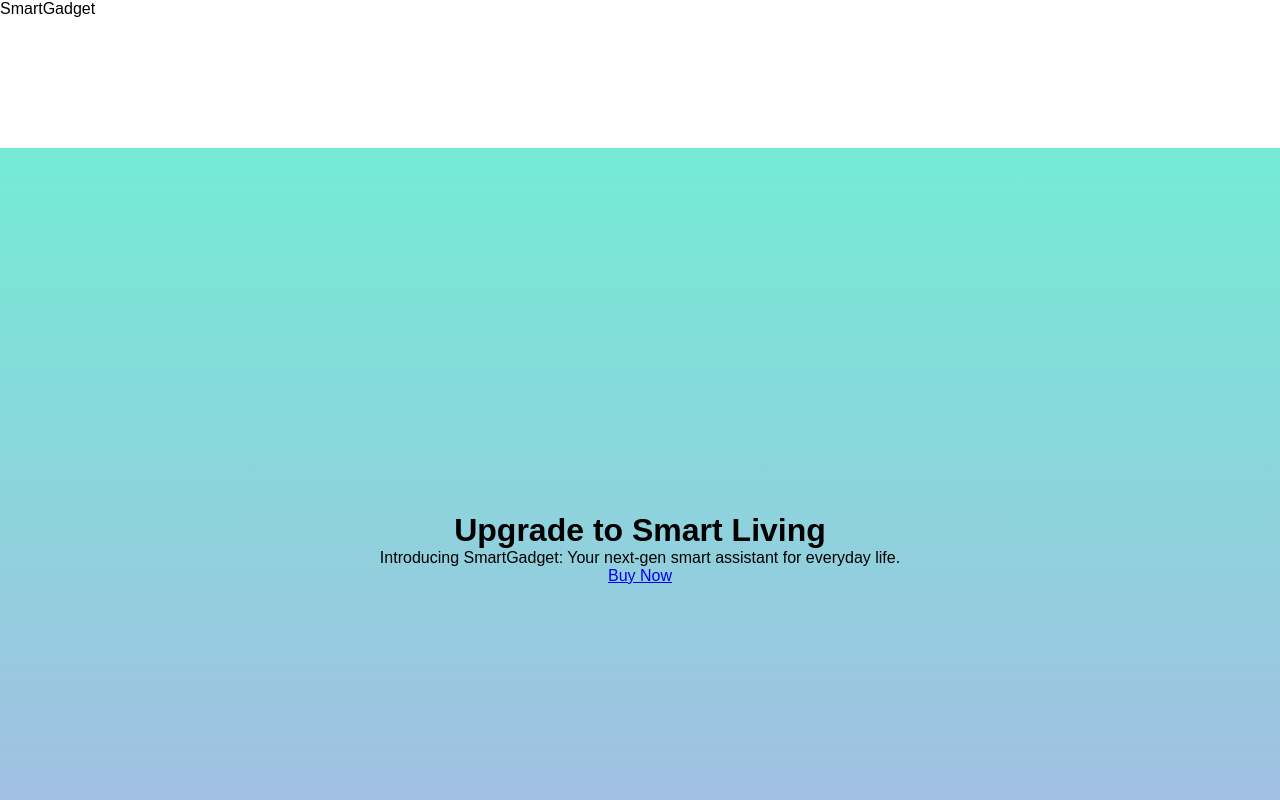
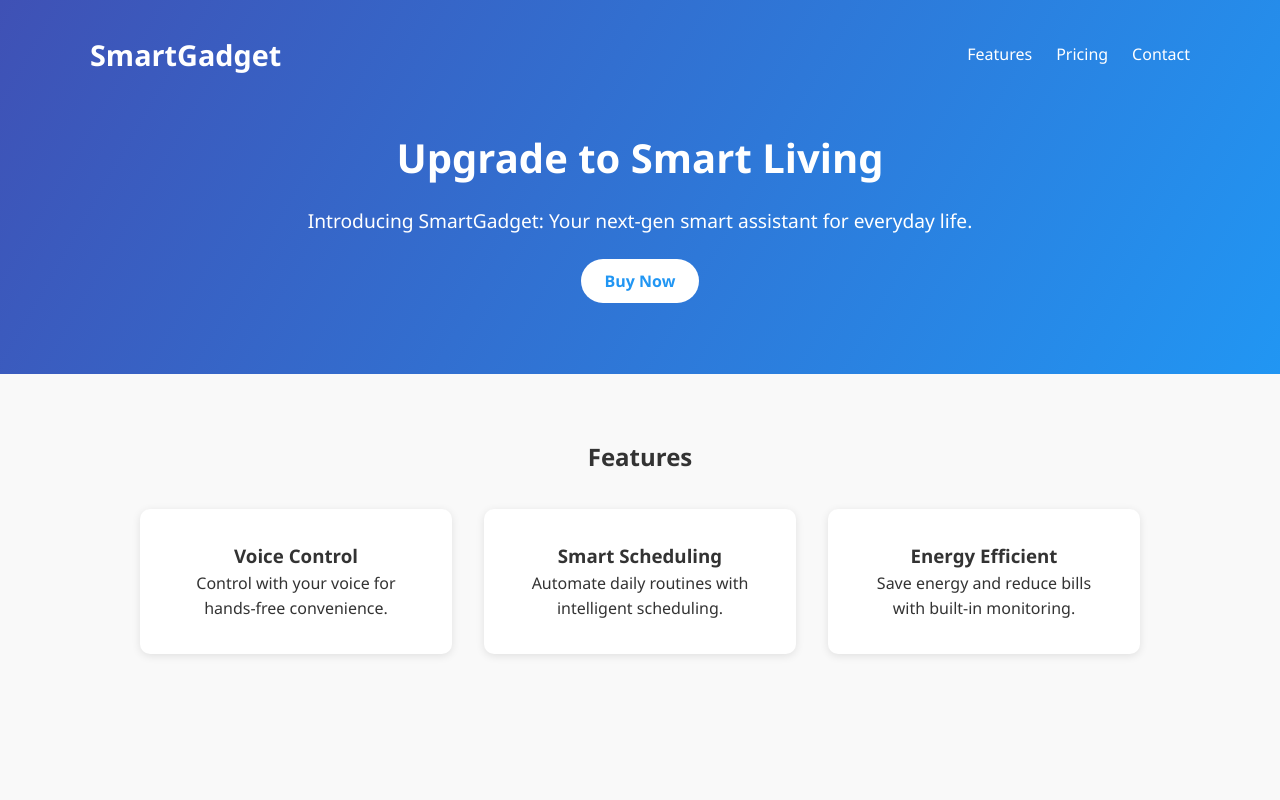
Before and after one commit to chrissamue1/PRODIGY_WD_01, a plain HTML site: page index.html in a window 1280 px wide. Shown: the top 800 px of the page. Drawn offline with Linux system fonts and the light colour scheme.

Commit message:
style.css

```diff
--- a/style.css
+++ b/style.css
@@ -2,45 +2,115 @@
     margin: 0;
     padding: 0;
     box-sizing: border-box;
+    scroll-behavior: smooth;
+    font-family: 'Segoe UI', sans-serif;
   }
 
   body {
-    font-family: Arial, sans-serif;
+    color: #333;
+    line-height: 1.6;
+    background: #f9f9f9;
   }
 
-  #navbar {
-    position: fixed;
-    top: 0;
-    width: 100%;
-    background-color: #333;
-    transition: background-color 0.3s;
-    z-index: 1000;
+  header {
+    background: linear-gradient(120deg, #3f51b5, #2196f3);
+    color: #fff;
+    padding: 2rem 1rem;
+    text-align: center;
   }
 
-  nav ul {
+  .navbar {
     display: flex;
-    list-style: none;
-    justify-content: center;
-    padding: 1rem;
+    justify-content: space-between;
+    align-items: center;
+    max-width: 1100px;
+    margin: auto;
+    flex-wrap: wrap;
   }
 
-  nav ul li a {
-    color: white;
-    padding: 10px 20px;
-    text-decoration: none;
-    transition: color 0.3s;
+  .logo {
+    font-size: 1.8rem;
+    font-weight: bold;
   }
 
-  nav ul li a:hover {
-    color: yellow;
+  .nav-links {
+    display: flex;
+    gap: 1.5rem;
+    list-style: none;
+  }
+
+  .nav-links a {
+    color: #fff;
+    text-decoration: none;
+    font-weight: 500;
   }
 
   .hero {
-    margin-top: 80px;
-    height: 100vh;
-    background: linear-gradient(to bottom, #74ebd5, #acb6e5);
-    display: flex;
-    flex-direction: column;
-    align-items: center;
-    justify-content: center;
+    padding: 3rem 1rem;
   }
+
+  .hero h1 {
+    font-size: 2.5rem;
+    margin-bottom: 1rem;
+  }
+
+  .hero p {
+    font-size: 1.2rem;
+    margin-bottom: 2rem;
+  }
+
+  .btn {
+    background: #fff;
+    color: #2196f3;
+    padding: 0.7rem 1.5rem;
+    text-decoration: none;
+    border-radius: 25px;
+    font-weight: bold;
+    transition: background 0.3s;
+  }
+
+  .btn:hover {
+    background: #e3f2fd;
+  }
+
+  section {
+    padding: 4rem 1rem;
+    text-align: center;
+  }
+
+  .features-grid {
+    display: grid;
+    gap: 2rem;
+    grid-template-columns: repeat(auto-fit, minmax(250px, 1fr));
+    max-width: 1000px;
+    margin: 2rem auto;
+  }
+
+  .feature {
+    background: #fff;
+    padding: 2rem;
+    border-radius: 10px;
+    box-shadow: 0 2px 8px rgba(0, 0, 0, 0.1);
+  }
+
+  .pricing-card {
+    background: #fff;
+    padding: 2rem;
+    border-radius: 10px;
+    margin: 2rem auto;
+    max-width: 400px;
+    box-shadow: 0 2px 12px rgba(0, 0, 0, 0.15);
+  }
+
+  .price {
+    font-size: 2rem;
+    color: #2196f3;
+    margin: 1rem 0;
+  }
+
+  footer {
+    background: #333;
+    color: #fff;
+    text-align: center;
+    padding: 1rem;
+  }
```
